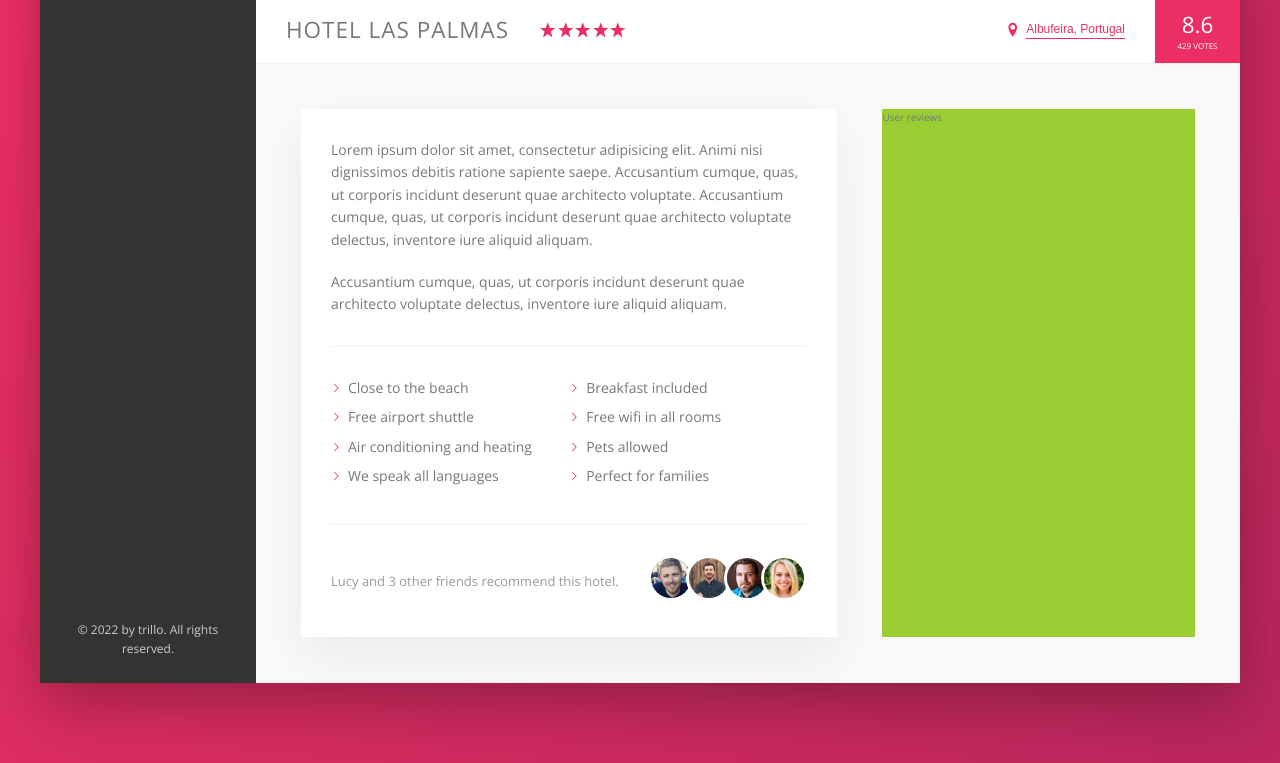
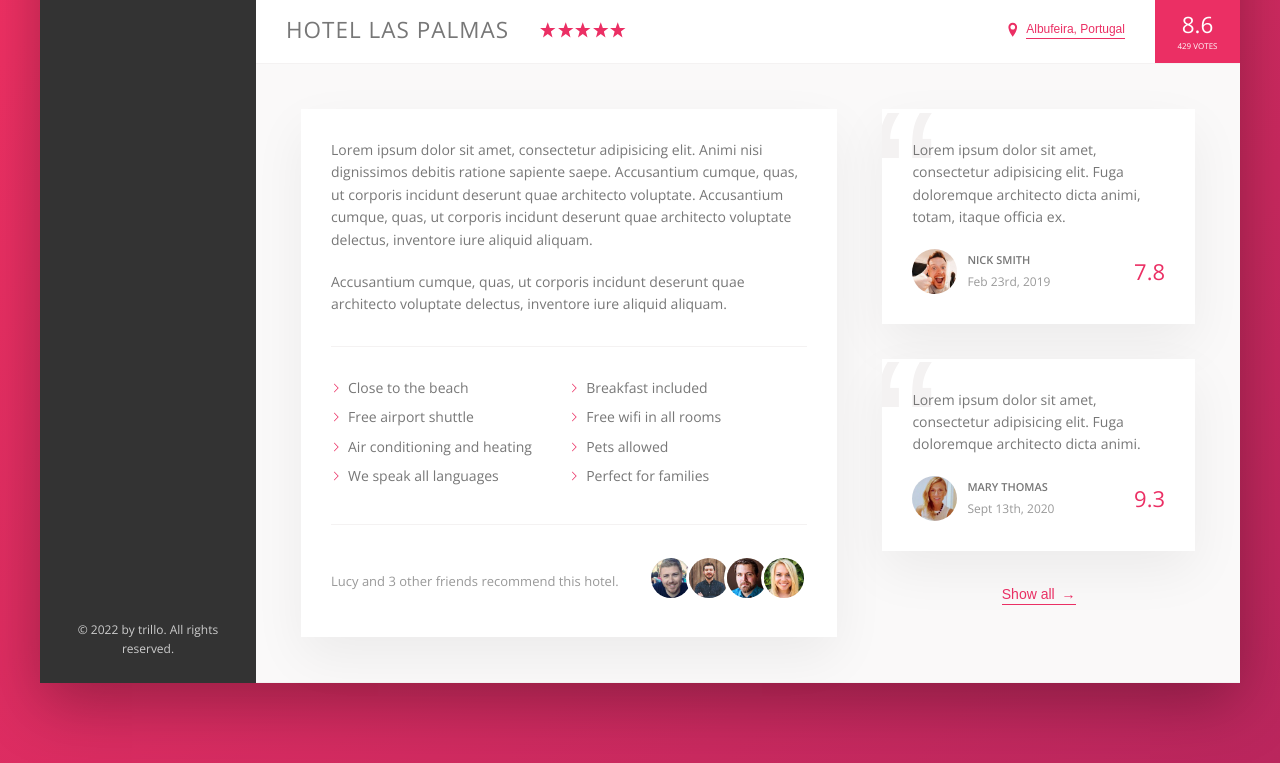
Before and after one commit to Hassanlasheenn/Trillo-App-SCSS, a website: page index.html in a window 1280 px wide. Shown: the part 538-1301 px from the top of the page. Drawn offline with nearby package versions, Linux system fonts and the light colour scheme.

Commit message:
user reviews styled

```diff
--- a/index.html
+++ b/index.html
@@ -173,7 +173,35 @@
                     </div>
 
                     <div class="user-reviews">
-                        User reviews
+                        <!-- figures are great for review style -->
+                        <figure class="review">
+                            <blockquote class="review__text">
+                                Lorem ipsum dolor sit amet, consectetur adipisicing elit. Fuga doloremque architecto dicta animi, totam, itaque officia ex.
+                            </blockquote>
+                            <figcaption class="review__user">
+                                <img src="img/user-1.jpg" alt="user 1" class="review__photo">
+                                <div class="review__user-box">
+                                    <p class="review__user-name">Nick Smith</p>
+                                    <p class="review__user-date">Feb 23rd, 2019</p>
+                                </div>
+                                <div class="review__rating">7.8</div>
+                            </figcaption>
+                        </figure>
+
+                        <figure class="review">
+                            <blockquote class="review__text">
+                                Lorem ipsum dolor sit amet, consectetur adipisicing elit. Fuga doloremque architecto dicta animi.
+                            </blockquote>
+                            <figcaption class="review__user">
+                                <img src="img/user-2.jpg" alt="user 1" class="review__photo">
+                                <div class="review__user-box">
+                                    <p class="review__user-name">Mary Thomas</p>
+                                    <p class="review__user-date">Sept 13th, 2020</p>
+                                </div>
+                                <div class="review__rating">9.3</div>
+                            </figcaption>
+                        </figure>
+                        <button class="btn-inline">Show all <span>&rarr;</span></button>
                     </div>
                 </div>
             </main>
--- a/sass/_components.scss
+++ b/sass/_components.scss
@@ -293,8 +293,17 @@
     cursor: pointer;
     transition: all .2s;
 
+    & span {
+        margin-left: 3px;
+        transition: margin-left .2s;
+    }
+
     &:hover {
         color: var(--color-grey-dark-1);
+
+        span {
+            margin-left: 8px;
+        }
     }
 
     &:focus {
@@ -391,3 +400,67 @@
         }
     }
 }
+
+////////////////////////////
+/// reviews
+
+.review {
+        background-color: #fff;
+        box-shadow: var(--shadow-light);
+        padding: 3rem;
+        margin-bottom: 3.5rem;
+        position: relative;
+        overflow: hidden;
+
+    &__text {
+        margin-bottom: 2rem;
+        z-index: 10;
+        position: relative;
+    }
+
+    &__user {
+        display: flex;
+        justify-content: space-between;
+        align-items: center;
+    }
+
+    &__photo {
+        height: 4.5rem;
+        width: 4.5rem;
+        border-radius: 50%;
+    }
+
+    &__user-box {
+        margin-right: auto;
+        margin-left: 1rem;
+    }
+
+    &__user-name {
+        text-transform: uppercase;
+        font-size: 1.1rem;
+        font-weight: 600;
+        margin-bottom: .4rem;
+    }
+
+    &__user-date {
+        font-size: 1.2rem;
+        color: var(--color-grey-dark-3);
+    }
+
+    &__rating {
+        font-size: 2.2rem;
+        color: var(--color-primary);
+    }
+
+    &::before {
+        content: "\201C";
+        position: absolute;
+        top: -2.75rem;
+        left: -1rem;
+        line-height: 1;
+        font-size: 20rem;
+        color: var(--color-grey-light-2);
+        font-family: sans-serif;
+        z-index: 1;
+    }
+}
--- a/sass/_layout.scss
+++ b/sass/_layout.scss
@@ -43,6 +43,7 @@
 }
 
 .detail {
+    font-size: 1.4rem;
     display: flex;
     padding: 4.5rem;
     background-color: var(--color-grey-light-1);
@@ -50,7 +51,6 @@
 }
 
 .description {
-    font-size: 1.4rem;
     background-color: #fff;
     box-shadow: var(--shadow-light);
     padding: 3rem;
@@ -59,6 +59,9 @@
 }
 
 .user-reviews {
-    background-color: yellowgreen;
     flex: 1;
+
+    display: flex;
+    flex-direction: column;
+    align-items: center;
 }
```
Also changed, not shown: css/style.css.
